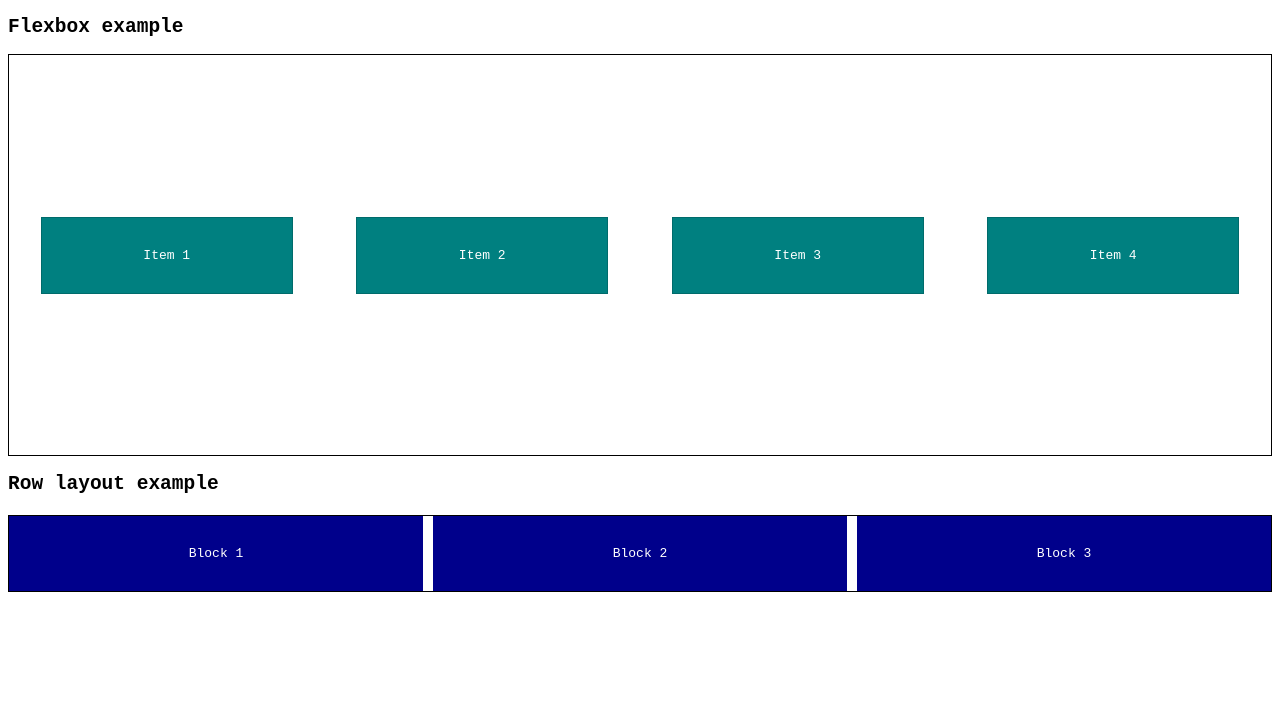
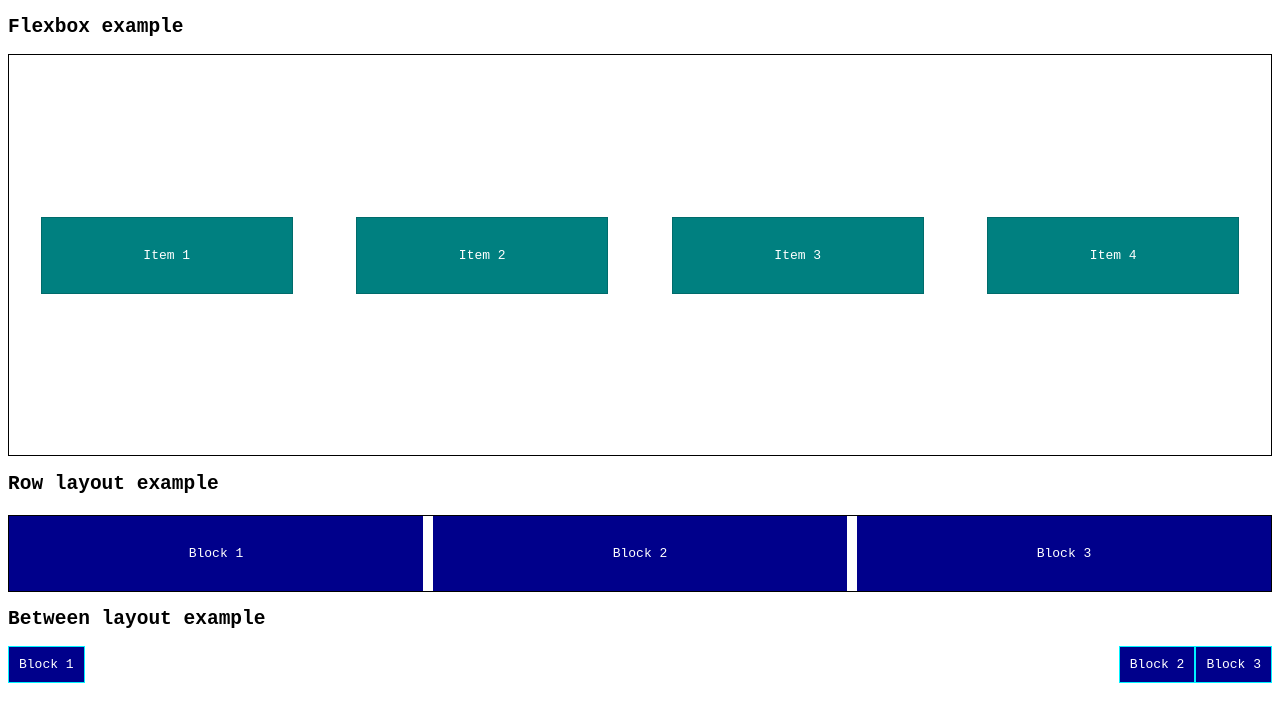
Before and after one commit to KapitanyukMax/HTML_CSS_CW_Flexbox, a plain HTML site: page index.html in a window 1280 px wide. Drawn offline with Linux system fonts and the light colour scheme.

Commit message:
Added "Between layout example"

```diff
--- a/index.html
+++ b/index.html
@@ -21,5 +21,12 @@
         <div>Block 2</div>
         <div>Block 3</div>
     </div>
+
+    <h2>Between layout example</h2>
+    <div class="on-sides">
+        <div>Block 1</div>
+        <div class="move-right">Block 2</div>
+        <div>Block 3</div>
+    </div>
 </body>
 </html>
--- a/style.css
+++ b/style.css
@@ -36,3 +36,19 @@ body {
     color: white;
     text-align: center;
 }
+
+.on-sides {
+    display: flex;
+}
+
+.on-sides div {
+    padding: 10px;
+    background-color: darkblue;
+    border: 1px solid rgb(0, 242, 255);
+    color: white;
+    text-align: center;
+}
+
+.on-sides .move-right {
+    margin-left: auto;
+}
```
